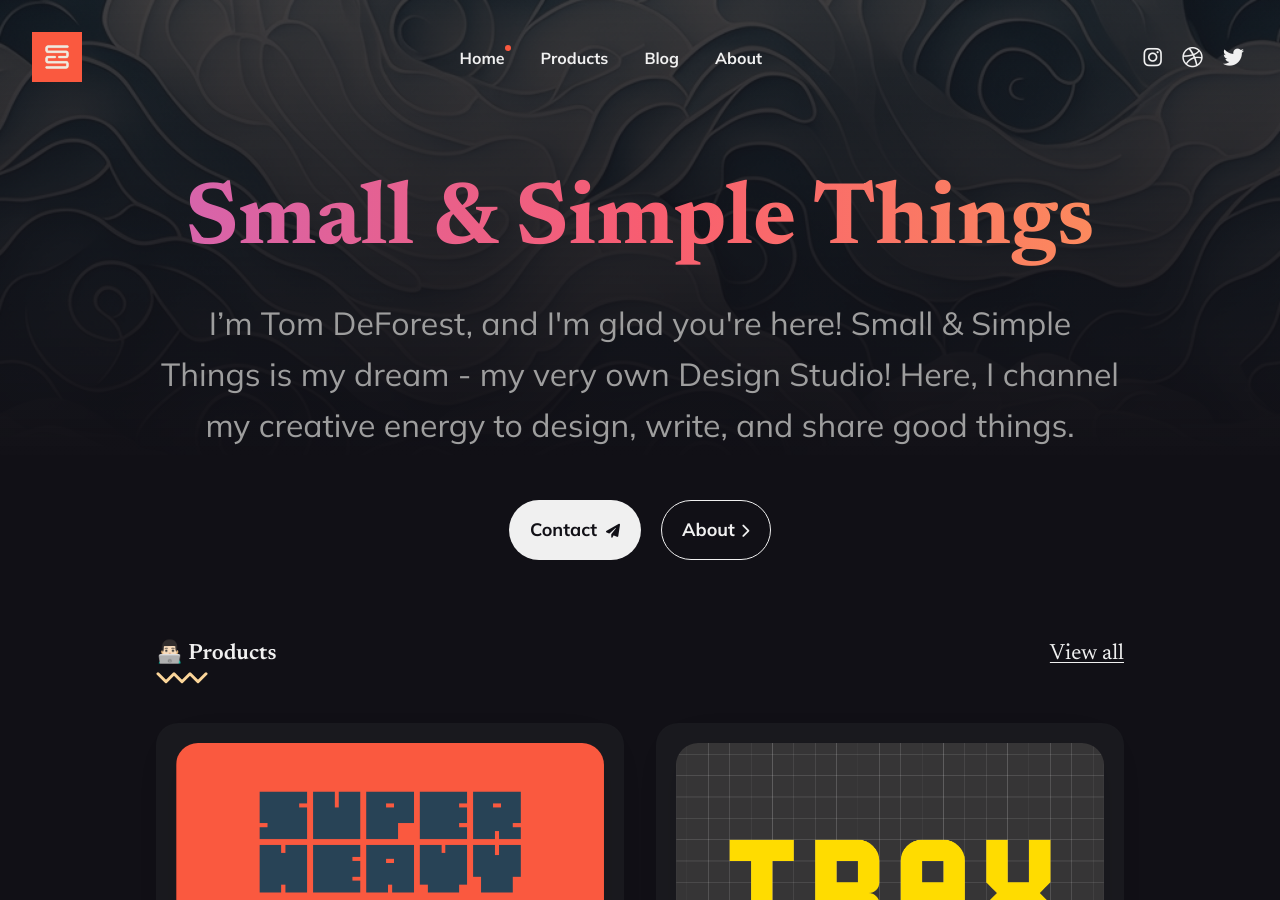
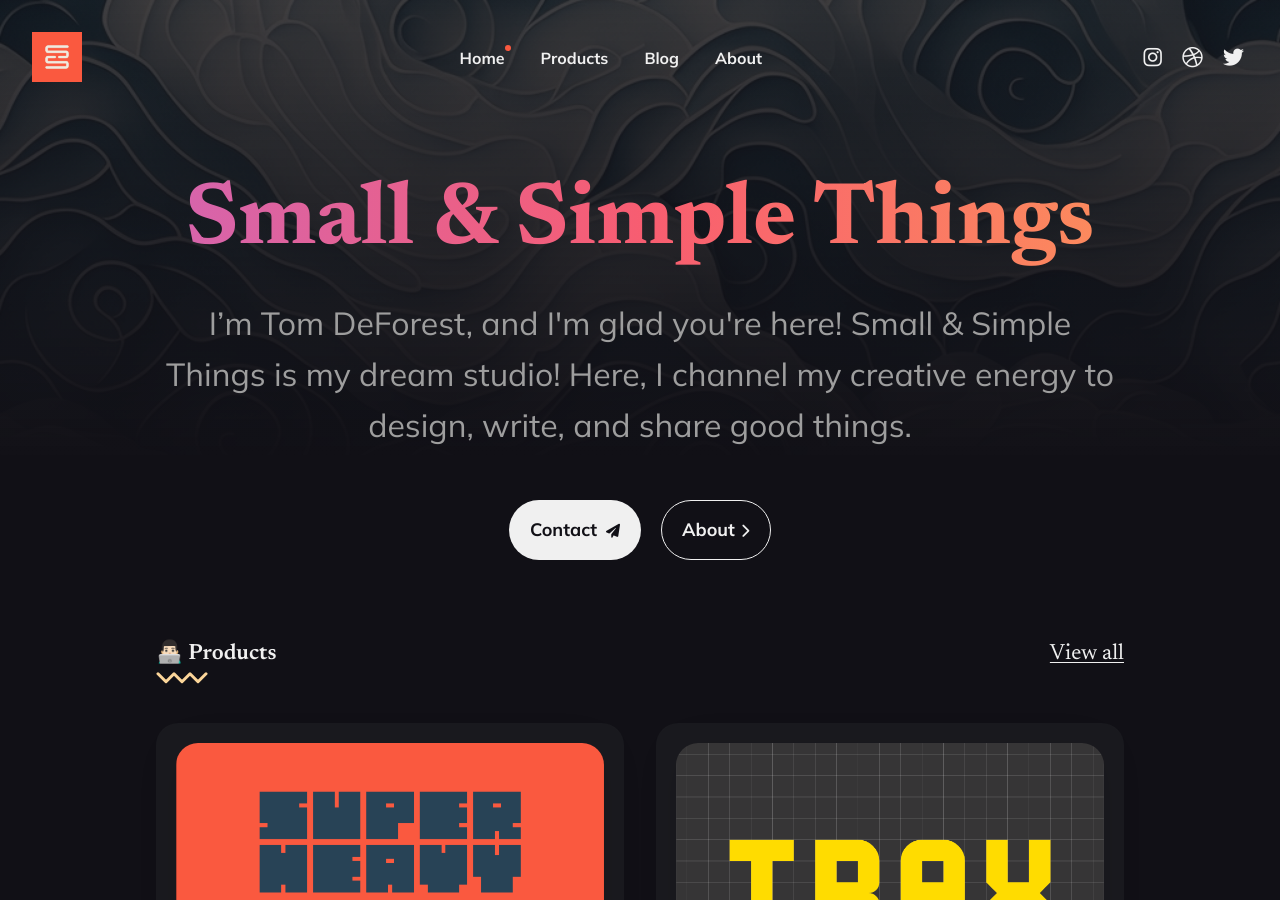
Before and after one commit to tomdeforest/tomdeforest.github.io, a Jekyll site: the page built from index.html, in a window 1280 px wide and 900 px high. Built offline with Jekyll 4.4.1, drawn with Linux system fonts in a browser that asks for light colours; the list of posts is cut into pages by our own code; some of the changed text lies outside the part shown.

Commit message:
Tweaked intro text

```diff
--- a/_data/settings.yml
+++ b/_data/settings.yml
@@ -46,7 +46,7 @@ social:
 hero:
   enable: true
   hero_title: <span>Small & Simple Things</span> # Add the "span" tag to highlight text.
-  hero_description: I’m Tom DeForest, and I'm glad you're here! Small & Simple Things is my dream - my very own Design Studio! Here, I channel my creative energy to design, write, and share good things.
+  hero_description: I’m Tom DeForest, and I'm glad you're here! Small & Simple Things is my dream studio! Here, I channel my creative energy to design, write, and share good things.
   hero_image: "/images/paper-art-waves.jpg"
   hero_button_contact: Contact
   hero_button_about: About
@@ -121,7 +121,7 @@ gumroad_settings:
 
 #-------------------------------
 # Footer Settings
-footer_description: I’m Tom DeForest, and I'm glad you're here! Small & Simple Things is my dream - my very own Design Studio! Here, I channel my creative energy to design, write, and share good things.
+footer_description: I’m Tom DeForest, and I'm glad you're here! Small & Simple Things is my dream studio! Here, I channel my creative energy to design, write, and share good things.
 
 
 #-------------------------------
```
